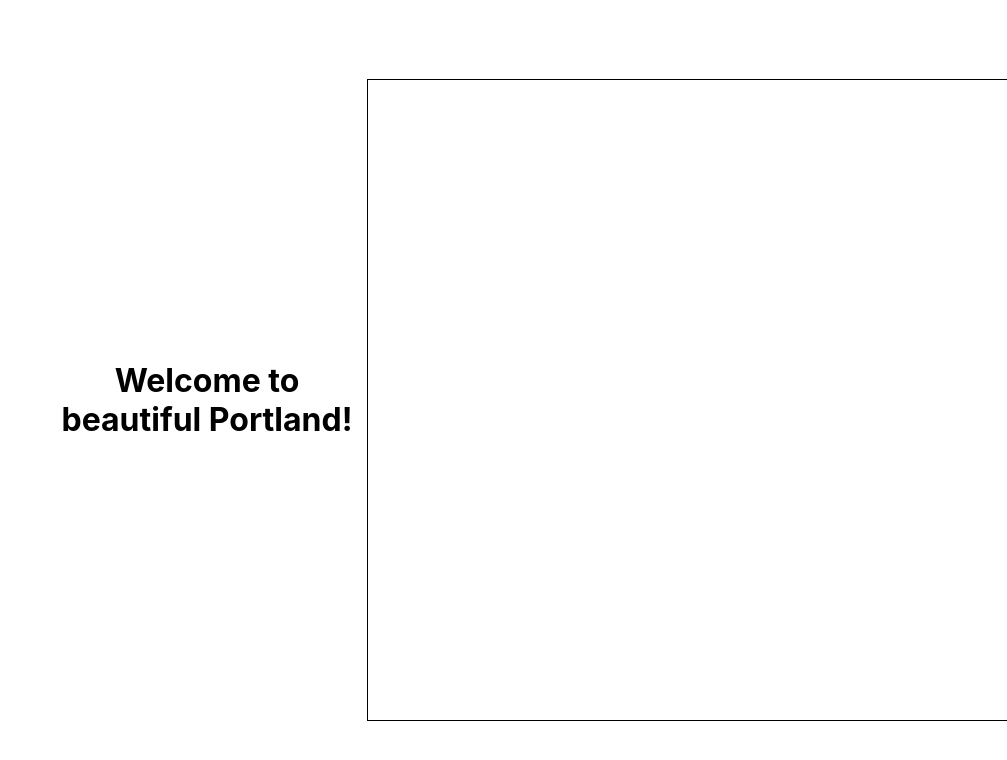
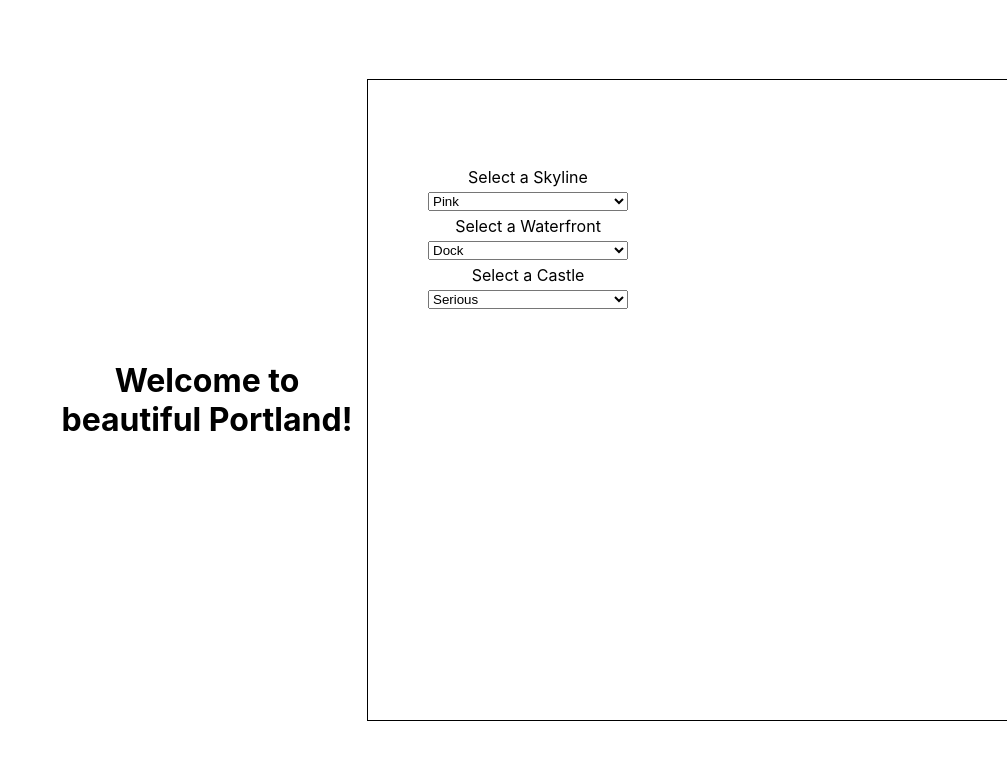
Before and after one commit to Sam-Melius/react-city-half, a React (Create React App) app: page / in a window 1280 px wide. Shown: the top 760 px of the page, without its empty margins (273-1280 px from the left). Built offline with nearby package versions, Linux system fonts and the light colour scheme.

Commit message:
wrote skyline dropdown function

```diff
--- a/src/App.js
+++ b/src/App.js
@@ -36,6 +36,9 @@
 
           In each Dropdown, pass as props the state handler functions defined above, so that these child components can manipulate parent state
           */}
+          <SkylineDropdown setSkylineId={setSkylineId} />
+          <WaterfrontDropdown setWaterfrontId={setWaterfrontId} />
+          <CastleDropdown setCastleId={setCastleId} />
         </section>
         {/* here, the SloganForm component takes in the setSlogans state handler function and the slogans array that live in state */}
         {/* here, the SloganList component takes the array of slogans that lives in state */}
--- a/src/SkylineDropdown.js
+++ b/src/SkylineDropdown.js
@@ -1,16 +1,19 @@
 import React from 'react';
 
-export default function SkylineDropdown(props) {
+export default function SkylineDropdown({ setSkylineId }) {
+  function handleChange(e) {
+    setSkylineId(e.target.value);
+  }
   return (
     <div>
       Select a Skyline
       {/* this component should have a prop called setSkyline, which is a function */}
       {/* on change, this component should use e.target.value to pass the correct id to the setSkyline function */}
       {/* note that the options will need value properties (1, 2, or 3) that correspond to the photo filenames in the public directory */}
-      <select>
-        <option>Pink</option>
-        <option>Busy</option>
-        <option>Foggy</option>
+      <select onChange={handleChange}>
+        <option value="1">Pink</option>
+        <option value="2">Busy</option>
+        <option value="3">Foggy</option>
       </select>
     </div>
   );
```
